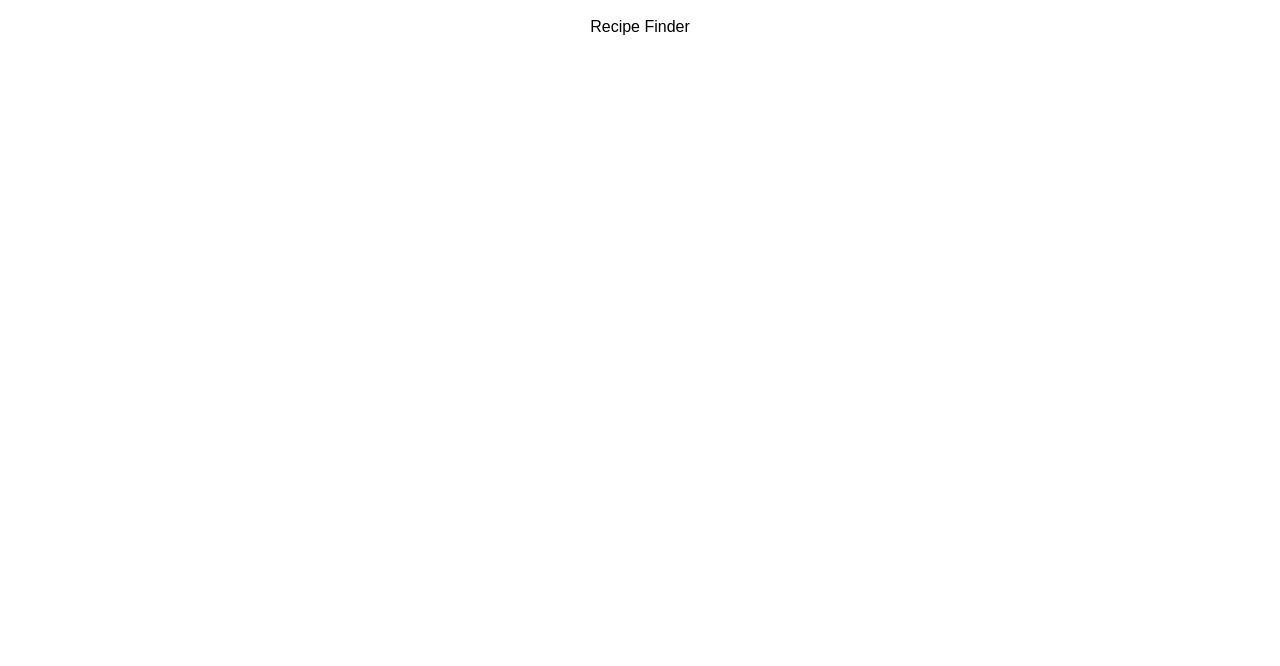
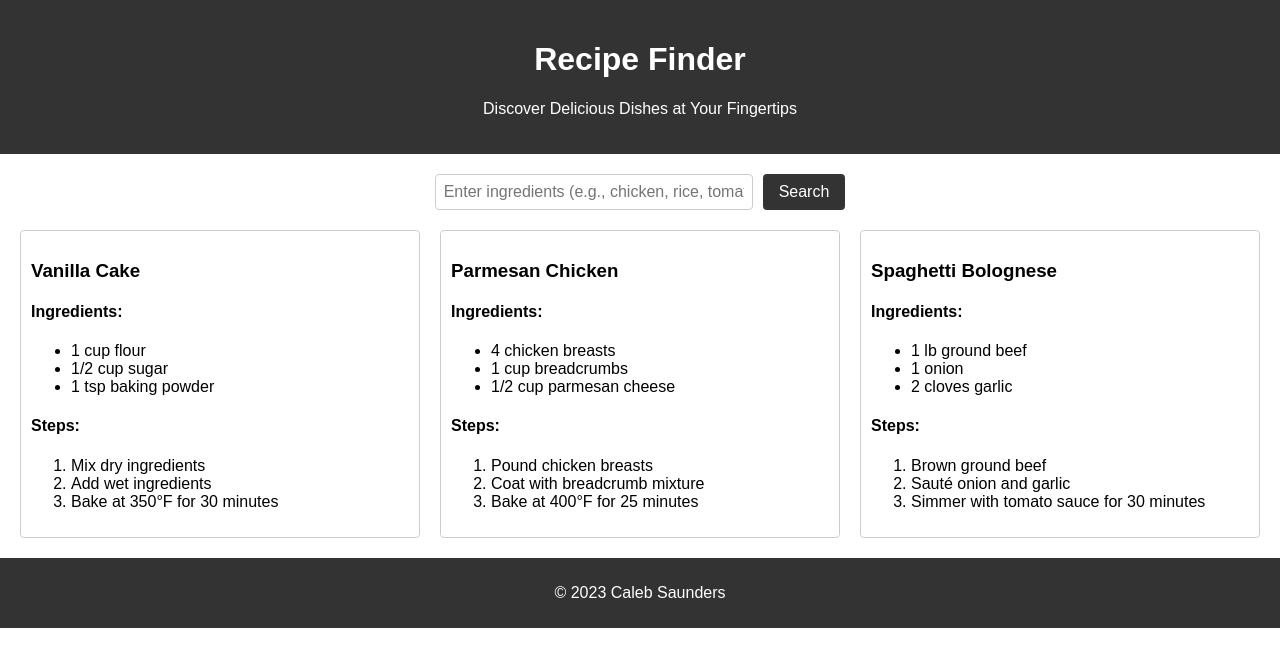
Before and after one commit to ghettoeinstein/Recipe-Finder, a plain HTML site: page index.html in a window 1280 px wide. Drawn offline with Linux system fonts and the light colour scheme.

Commit message:
submitting changes

```diff
--- a/app.js
+++ b/app.js
@@ -1,5 +1,43 @@
 // Task: Define an array of dummy recipes with minimal data
 const dummyRecipes = [];
+
+class Recipe {
+  constructor(name, ingredients, steps) {
+    this.name = name;
+    this.ingredients = ingredients;
+    this.steps = steps;
+  }
+}
+
+// Create recipe instances
+const recipe1 = new Recipe(
+  "Vanilla Cake",
+  ["1 cup flour", "1/2 cup sugar", "1 tsp baking powder"],
+  ["Mix dry ingredients", "Add wet ingredients", "Bake at 350°F for 30 minutes"]
+);
+
+const recipe2 = new Recipe(
+  "Parmesan Chicken",
+  ["4 chicken breasts", "1 cup breadcrumbs", "1/2 cup parmesan cheese"],
+  [
+    "Pound chicken breasts",
+    "Coat with breadcrumb mixture",
+    "Bake at 400°F for 25 minutes",
+  ]
+);
+
+const recipe3 = new Recipe(
+  "Spaghetti Bolognese",
+  ["1 lb ground beef", "1 onion", "2 cloves garlic"],
+  [
+    "Brown ground beef",
+    "Sauté onion and garlic",
+    "Simmer with tomato sauce for 30 minutes",
+  ]
+);
+
+// Add recipe instances to the dummyRecipes array
+dummyRecipes.push(recipe1, recipe2, recipe3);
 
 // Task: Set up event listeners for user interactions
 document.addEventListener("DOMContentLoaded", function () {
@@ -8,19 +46,88 @@ document.addEventListener("DOMContentLoaded", function () {
 
 function initializeApp() {
   // Task: Attach events to UI elements
+  const searchInput = document.getElementById("searchInput");
+  searchInput.addEventListener("input", handleSearchInput);
+
+  displayRecipes(dummyRecipes);
+}
+
+function handleSearchInput(event) {
+  const searchTerm = event.target.value.trim().toLowerCase();
+  const filteredRecipes = searchRecipes(searchTerm);
+  displayRecipes(filteredRecipes);
 }
 
 // Task: Implement search functionality to filter recipes based on ingredients
-function searchRecipes(ingredients) {
-  // Your code goes here
+function searchRecipes(searchTerm) {
+  if (searchTerm === "") {
+    return dummyRecipes;
+  }
+
+  const filteredRecipes = dummyRecipes.filter((recipe) => {
+    const recipeData = `${recipe.name.toLowerCase()} ${recipe.ingredients
+      .join(" ")
+      .toLowerCase()} ${recipe.steps.join(" ").toLowerCase()}`;
+    return recipeData.includes(searchTerm);
+  });
+
+  return filteredRecipes;
 }
 
 // Task: Implement a function to display recipes in the results section
 function displayRecipes(recipes) {
-  // Your code goes here
+  const resultsSection = document.getElementById("results");
+  resultsSection.innerHTML = ""; // Clear previous results
+
+  if (recipes.length === 0) {
+    const noResultsMessage = document.createElement("p");
+    noResultsMessage.textContent = "No recipes found.";
+    resultsSection.appendChild(noResultsMessage);
+  } else {
+    for (let i = 0; i < recipes.length; i++) {
+      const recipe = recipes[i];
+
+      // Create recipe container
+      const recipeContainer = document.createElement("div");
+      recipeContainer.classList.add("recipe");
+
+      // Create recipe title
+      const recipeTitle = document.createElement("h3");
+      recipeTitle.textContent = recipe.name; // Display recipe name
+      recipeContainer.appendChild(recipeTitle);
+
+      // Create ingredients list
+      const ingredientsList = document.createElement("ul");
+      const ingredientsTitle = document.createElement("h4");
+      ingredientsTitle.textContent = "Ingredients:";
+      recipeContainer.appendChild(ingredientsTitle);
+      for (let j = 0; j < recipe.ingredients.length; j++) {
+        const ingredient = document.createElement("li");
+        ingredient.textContent = recipe.ingredients[j];
+        ingredientsList.appendChild(ingredient);
+      }
+      recipeContainer.appendChild(ingredientsList);
+
+      // Create steps list
+      const stepsList = document.createElement("ol");
+      const stepsTitle = document.createElement("h4");
+      stepsTitle.textContent = "Steps:";
+      recipeContainer.appendChild(stepsTitle);
+      for (let j = 0; j < recipe.steps.length; j++) {
+        const step = document.createElement("li");
+        step.textContent = recipe.steps[j];
+        stepsList.appendChild(step);
+      }
+      recipeContainer.appendChild(stepsList);
+
+      // Append recipe container to results section
+      resultsSection.appendChild(recipeContainer);
+    }
+  }
 }
 
 // Task: Write a function to handle errors and display appropriate messages to the user
 function handleErrors(error) {
   console.log("Error:", error);
+  alert(error);
 }
--- a/index.html
+++ b/index.html
@@ -1,19 +1,27 @@
 <!DOCTYPE html>
 <html lang="en">
   <head>
-    <meta charset="UTF-8">
-    <meta name="viewport" content="width=device-width, initial-scale=1.0">
+    <meta charset="UTF-8" />
+    <meta name="viewport" content="width=device-width, initial-scale=1.0" />
     <title>Recipe Finder</title>
-    <link rel="stylesheet" href="styles.css">
+    <link rel="stylesheet" href="styles.css" />
   </head>
   <body>
     <header>
       <!-- Task: Create a compelling header for the application -->
-        Recipe Finder
+      <h1>Recipe Finder</h1>
+      <p>Discover Delicious Dishes at Your Fingertips</p>
     </header>
     <main>
       <section class="search-section">
-            <!-- Task: Set up the search input and button -->
+        <div class="search-container">
+          <input
+            type="text"
+            id="searchInput"
+            placeholder="Enter ingredients (e.g., chicken, rice, tomato)"
+          />
+          <button id="searchButton">Search</button>
+        </div>
       </section>
       <section id="results" class="results-section">
         <!-- Recipes will be displayed here by your script -->
@@ -21,6 +29,7 @@
     </main>
     <footer>
       <!-- Task: Implement a footer with your name and the year -->
+      <p>&copy; 2023 Caleb Saunders</p>
     </footer>
     <script src="app.js"></script>
   </body>
--- a/styles.css
+++ b/styles.css
@@ -1,16 +1,81 @@
-/* Task: Add basic styles for body, header, main, and footer */
+/* styles.css */
+
 body {
-    font-family: Arial, sans-serif;
+  font-family: Arial, sans-serif;
+  margin: 0;
+  padding: 0;
 }
 
-header, footer {
-    text-align: center;
-    padding: 10px;
+header {
+  background-color: #333;
+  color: #fff;
+  padding: 20px;
+  text-align: center;
 }
 
-.search-section, .results-section {
-    width: 90%;
-    margin: auto;
+main {
+  padding: 20px;
 }
 
-/* Task: Extend these styles to improve layout and responsiveness */
+.search-section {
+  margin-bottom: 20px;
+}
+
+.search-container {
+  display: flex;
+  justify-content: center;
+  flex-wrap: wrap;
+}
+
+#searchInput {
+  padding: 8px;
+  font-size: 16px;
+  border: 1px solid #ccc;
+  border-radius: 4px;
+  margin-right: 10px;
+  flex-grow: 1;
+  max-width: 300px;
+}
+
+#searchButton {
+  padding: 8px 16px;
+  font-size: 16px;
+  background-color: #333;
+  color: #fff;
+  border: none;
+  border-radius: 4px;
+  cursor: pointer;
+}
+
+.results-section {
+  display: grid;
+  grid-template-columns: repeat(auto-fit, minmax(300px, 1fr));
+  grid-gap: 20px;
+}
+
+.recipe {
+  border: 1px solid #ccc;
+  padding: 10px;
+  border-radius: 4px;
+}
+
+footer {
+  background-color: #333;
+  color: #fff;
+  padding: 10px;
+  text-align: center;
+}
+
+/* Responsive Styles */
+@media (max-width: 768px) {
+  .search-container {
+    flex-direction: column;
+    align-items: center;
+  }
+
+  #searchInput {
+    margin-right: 0;
+    margin-bottom: 10px;
+    max-width: none;
+  }
+}
```
Lines whose indentation alone changed are shown as unchanged.
